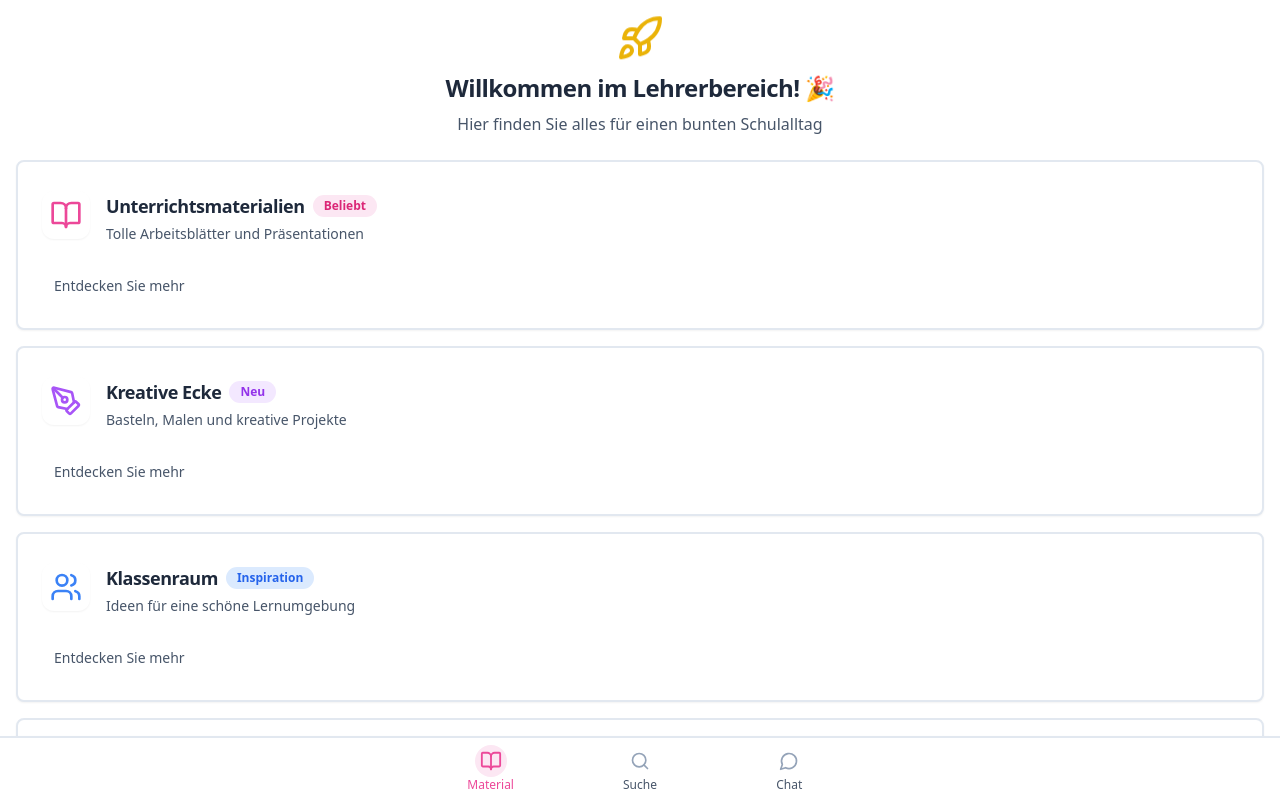
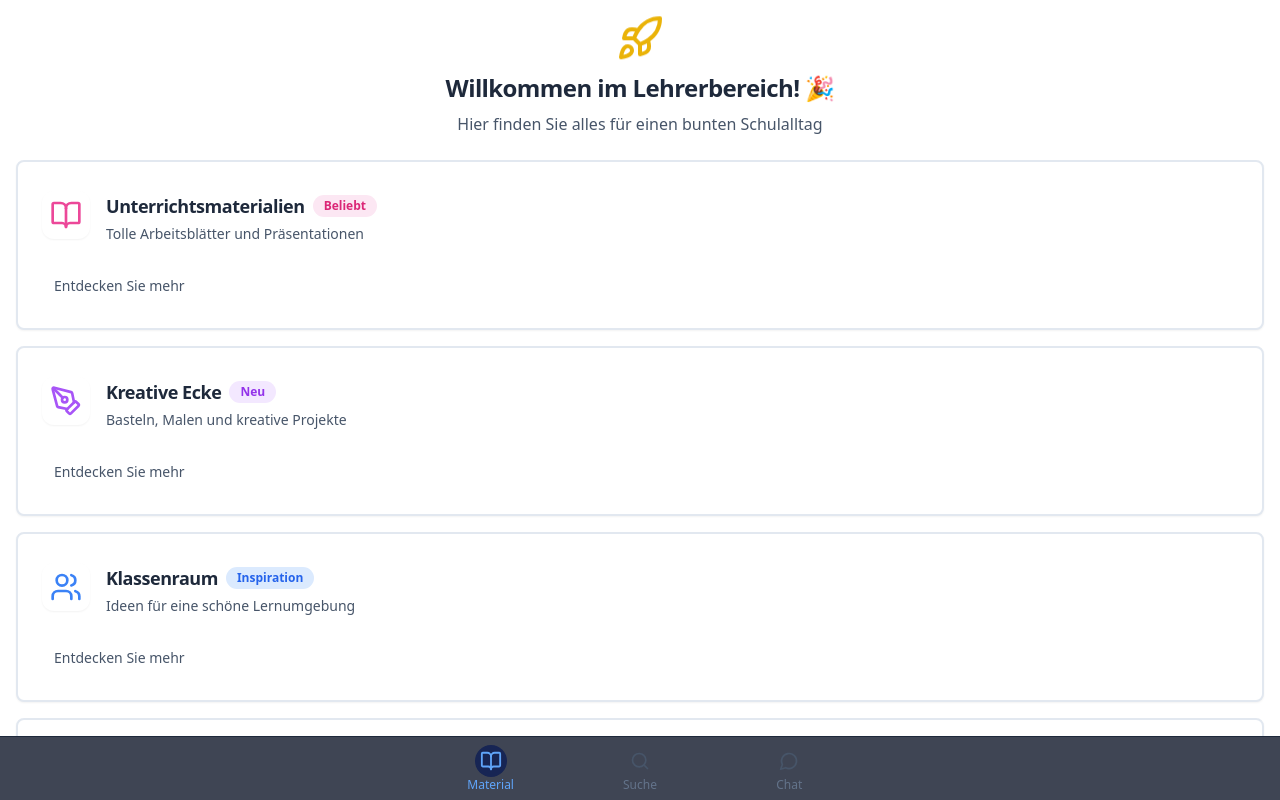
Before and after one commit to altanlabs/87a7cc-stuttgart-test, a React (Vite) app: page /resources in a window 1280 px wide. Built offline with nearby package versions, Linux system fonts and the light colour scheme.

Commit message:
New commit

```diff
--- a/src/components/blocks/bottom-nav.tsx
+++ b/src/components/blocks/bottom-nav.tsx
@@ -7,25 +7,25 @@ const navItems = [
     label: "Material",
     icon: BookOpen,
     href: "/resources",
-    color: "text-pink-500",
-    hoverColor: "hover:text-pink-600",
-    bgColor: "bg-pink-100"
+    color: "text-blue-400",
+    hoverColor: "hover:text-blue-300",
+    bgColor: "bg-blue-950"
   },
   {
     label: "Suche",
     icon: Search,
     href: "/search",
-    color: "text-purple-500",
-    hoverColor: "hover:text-purple-600",
-    bgColor: "bg-purple-100"
+    color: "text-purple-400",
+    hoverColor: "hover:text-purple-300",
+    bgColor: "bg-purple-950"
   },
   {
     label: "Chat",
     icon: MessageCircle,
     href: "/chat",
-    color: "text-blue-500",
-    hoverColor: "hover:text-blue-600",
-    bgColor: "bg-blue-100"
+    color: "text-pink-400",
+    hoverColor: "hover:text-pink-300",
+    bgColor: "bg-pink-950"
   }
 ];
 
@@ -33,7 +33,7 @@ export function BottomNav() {
   const location = useLocation();
 
   return (
-    <nav className="fixed bottom-0 left-0 right-0 z-50 h-16 bg-white border-t-2 border-slate-200 shadow-lg">
+    <nav className="fixed bottom-0 left-0 right-0 z-50 h-16 bg-slate-900/80 backdrop-blur-lg border-t border-slate-800">
       <div className="grid h-full grid-cols-3 mx-auto max-w-md">
         {navItems.map((item) => {
           const Icon = item.icon;
@@ -45,7 +45,7 @@ export function BottomNav() {
               to={item.href}
               className={cn(
                 "inline-flex flex-col items-center justify-center transition-all relative",
-                isActive ? item.color : "text-slate-400",
+                isActive ? item.color : "text-slate-600",
                 !isActive && item.hoverColor
               )}
             >
@@ -60,7 +60,7 @@ export function BottomNav() {
               </div>
               <span className={cn(
                 "text-xs transition-all",
-                isActive ? "font-medium" : "text-slate-600"
+                isActive ? "font-medium" : "text-slate-500"
               )}>
                 {item.label}
               </span>
```
